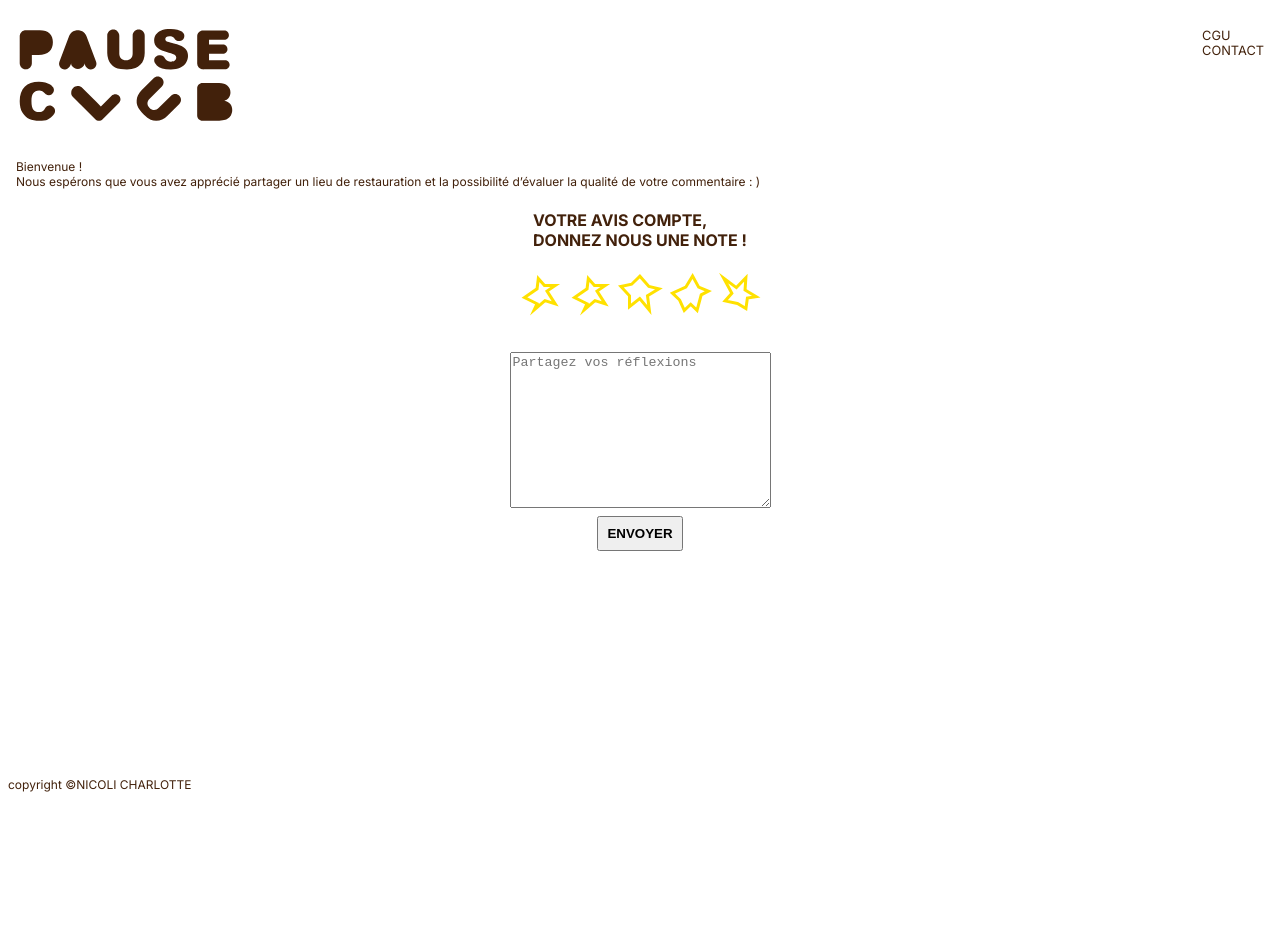
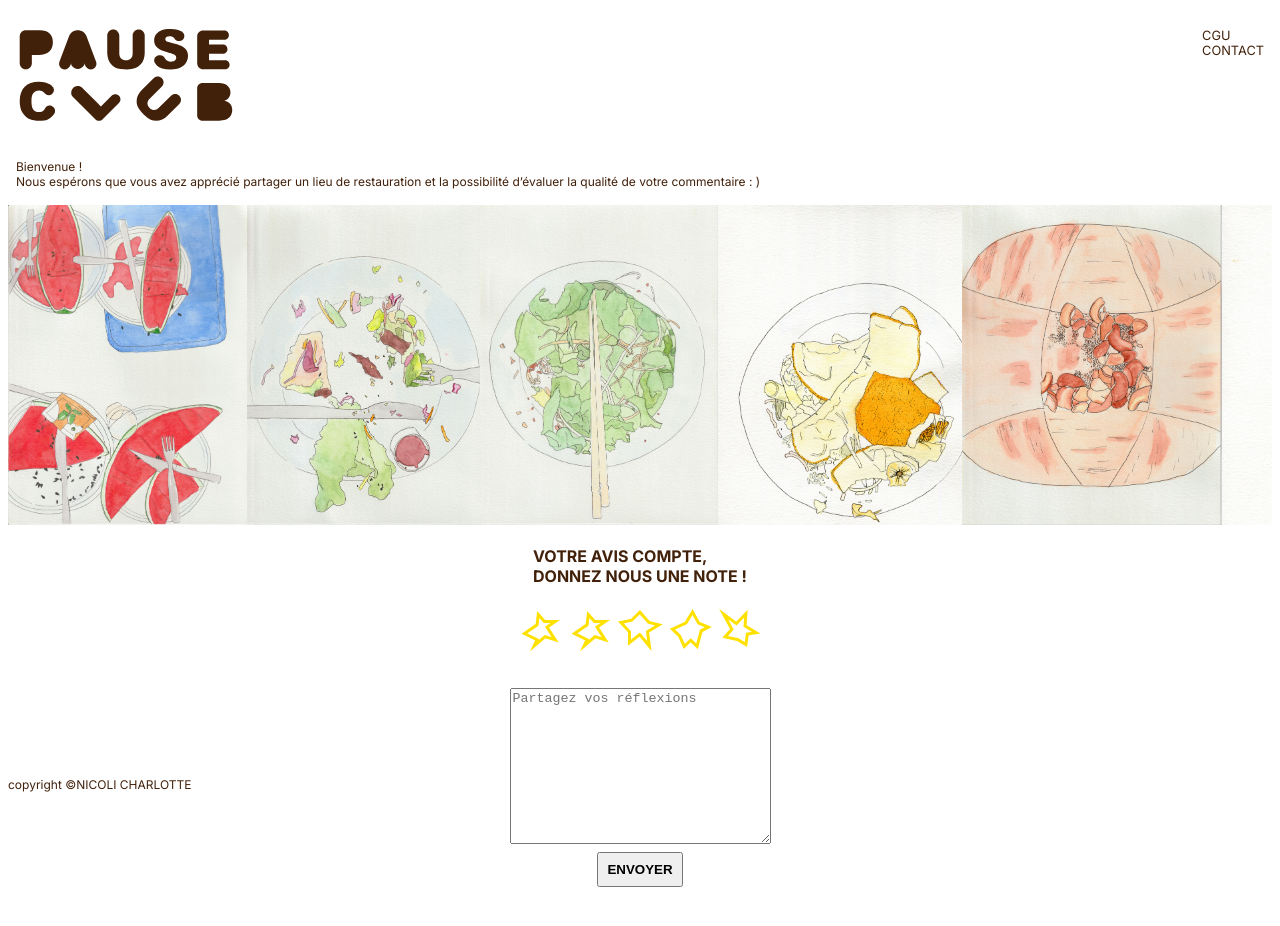
Before and after one commit to VincentDeSaussure/pauseclub.fr, a Next.js app: page / in a window 1280 px wide. Shown: the top 926 px of the page. Before the commit the page ends 800 px from the top, so only its background shows below. Built offline with nearby package versions, Linux system fonts and the light colour scheme.

Commit message:
feat: carousel de dessins

```diff
--- a/src/app/page.tsx
+++ b/src/app/page.tsx
@@ -2,6 +2,7 @@ import { NavBar } from '../components/nav-bar';
 import styles from '../app/page.module.css';
 import { Footer } from '../components/footer';
 import { DonnezVotreAvisFormulaire } from '../components/donnez-votre-avis-formulaire';
+import { Carousel } from '../components/carousel';
 
 export default function Home() {
   return (
@@ -13,10 +14,8 @@ export default function Home() {
           <p>Nous espérons que vous avez apprécié partager un lieu de restauration et la possibilité d’évaluer la
             qualité de votre commentaire : )</p>
         </section>
-        <section></section>
-        <section>
-          <DonnezVotreAvisFormulaire />
-        </section>
+        <Carousel/>
+        <DonnezVotreAvisFormulaire/>
       </main>
       <Footer/>
     </>
--- /dev/null
+++ b/src/components/carousel.module.css
@@ -0,0 +1,9 @@
+.container {
+    margin-top: 0.5rem;
+    width: 100%;
+}
+
+.carousel {
+    display: flex;
+    overflow: scroll;
+}
--- /dev/null
+++ b/src/components/carousel.tsx
@@ -0,0 +1,21 @@
+import Image from 'next/image';
+import slide1 from '../../public/carousel/Pause club 1 - Nicoli Charlotte.jpg';
+import slide2 from '../../public/carousel/Pause club 2 - Nicoli Charlotte.jpg';
+import slide3 from '../../public/carousel/Pause club 3 - Nicoli Charlotte.jpg';
+import slide4 from '../../public/carousel/Pause club 4 - Nicoli Charlotte.jpg';
+import slide5 from '../../public/carousel/Pause club 5 - Nicoli Charlotte.jpg';
+import slide6 from '../../public/carousel/Pause club 6 - Nicoli Charlotte.jpg';
+import styles from './carousel.module.css';
+
+export function Carousel() {
+  return <section className={styles.container}>
+    <div className={styles.carousel}>
+      <Image src={slide1} alt={'slide 1 - Dessin pause club 1 - Nicoli Charlotte'} height={320}/>
+      <Image src={slide2} alt={'slide 2 - Dessin pause club 2 - Nicoli Charlotte'} height={320}/>
+      <Image src={slide3} alt={'slide 3 - Dessin pause club 3 - Nicoli Charlotte'} height={320}/>
+      <Image src={slide4} alt={'slide 4 - Dessin pause club 4 - Nicoli Charlotte'} height={320}/>
+      <Image src={slide5} alt={'slide 5 - Dessin pause club 5 - Nicoli Charlotte'} height={320}/>
+      <Image src={slide6} alt={'slide 6 - Dessin pause club 6 - Nicoli Charlotte'} height={320}/>
+    </div>
+  </section>;
+}
--- a/src/components/donnez-votre-avis-formulaire.module.css
+++ b/src/components/donnez-votre-avis-formulaire.module.css
@@ -29,10 +29,12 @@
     display: flex;
     flex-direction: column;
     align-items: center;
+    margin-top: 0.5rem;
 }
 
 .soumettre {
     margin-top: 0.5rem;
+    margin-bottom: 3rem;
     font-weight: bold;
     padding: 0.5rem;
 }
--- a/src/components/donnez-votre-avis-formulaire.tsx
+++ b/src/components/donnez-votre-avis-formulaire.tsx
@@ -43,11 +43,13 @@ function Note() {
 
 export function DonnezVotreAvisFormulaire() {
 
-  return <form className={styles.form}>
-    <h1>VOTRE AVIS COMPTE, <br/>
-      DONNEZ NOUS UNE NOTE !</h1>
-    <Note />
-    <textarea className={styles.avis} cols={30} rows={10} placeholder={'Partagez vos réflexions'}></textarea>
-    <button className={[styles.soumettre].join(' ')} type={'submit'}>ENVOYER</button>
-  </form>;
+  return <section>
+    <form className={styles.form}>
+      <h1>VOTRE AVIS COMPTE, <br/>
+        DONNEZ NOUS UNE NOTE !</h1>
+      <Note />
+      <textarea className={styles.avis} cols={30} rows={10} placeholder={'Partagez vos réflexions'}></textarea>
+      <button className={[styles.soumettre].join(' ')} type={'submit'}>ENVOYER</button>
+    </form>
+  </section>;
 }
--- a/src/components/nav-bar.tsx
+++ b/src/components/nav-bar.tsx
@@ -10,7 +10,7 @@ export function NavBar() {
     </Link>
     <ul className={styles.menu}>
       <li><Link href={'/cgu'}>CGU</Link></li>
-      <li><Link href={'/contact'}>CONTACT</Link></li>
+      <li><Link href={'https://nicolicharlotte.com/home'}>CONTACT</Link></li>
     </ul>
   </nav>;
 }
```
